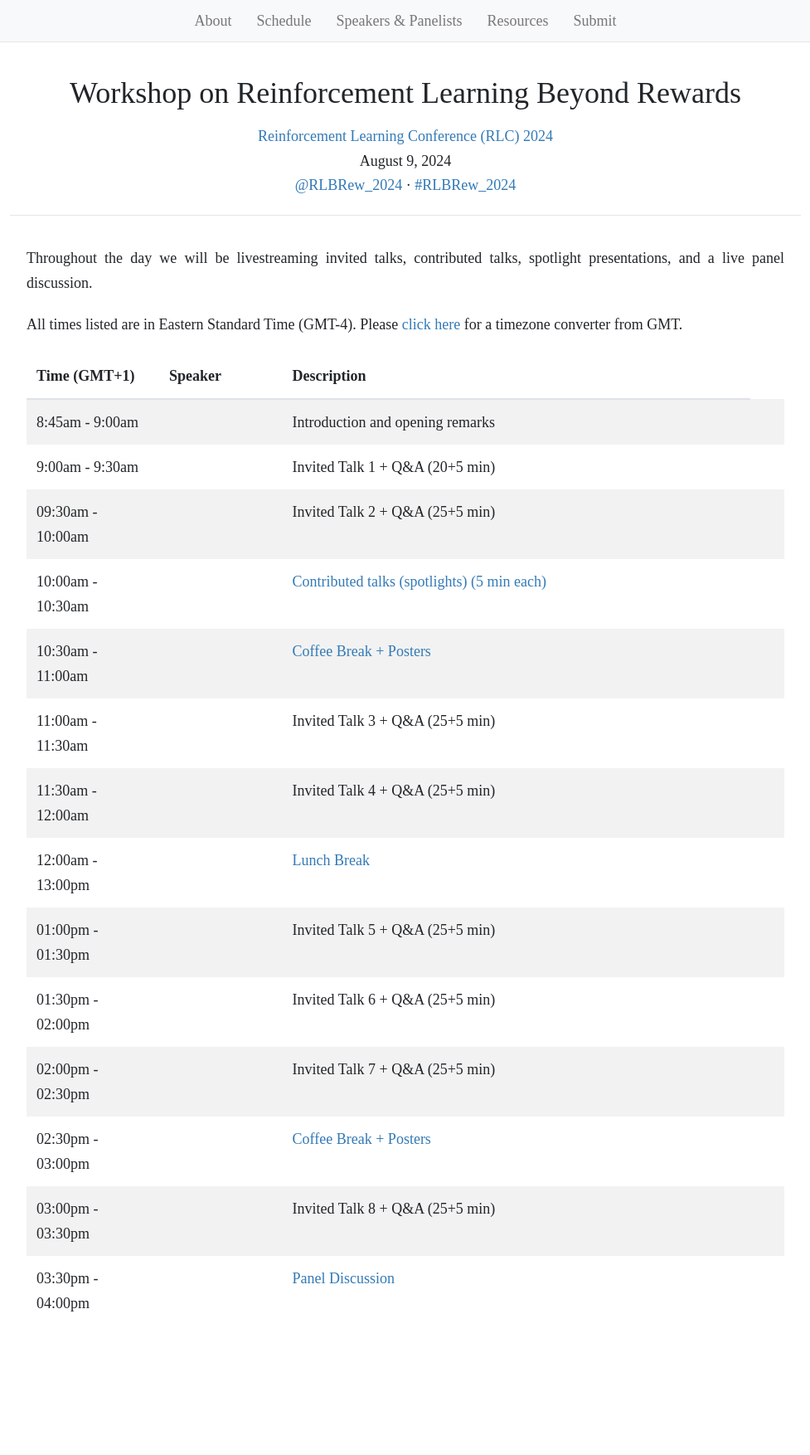
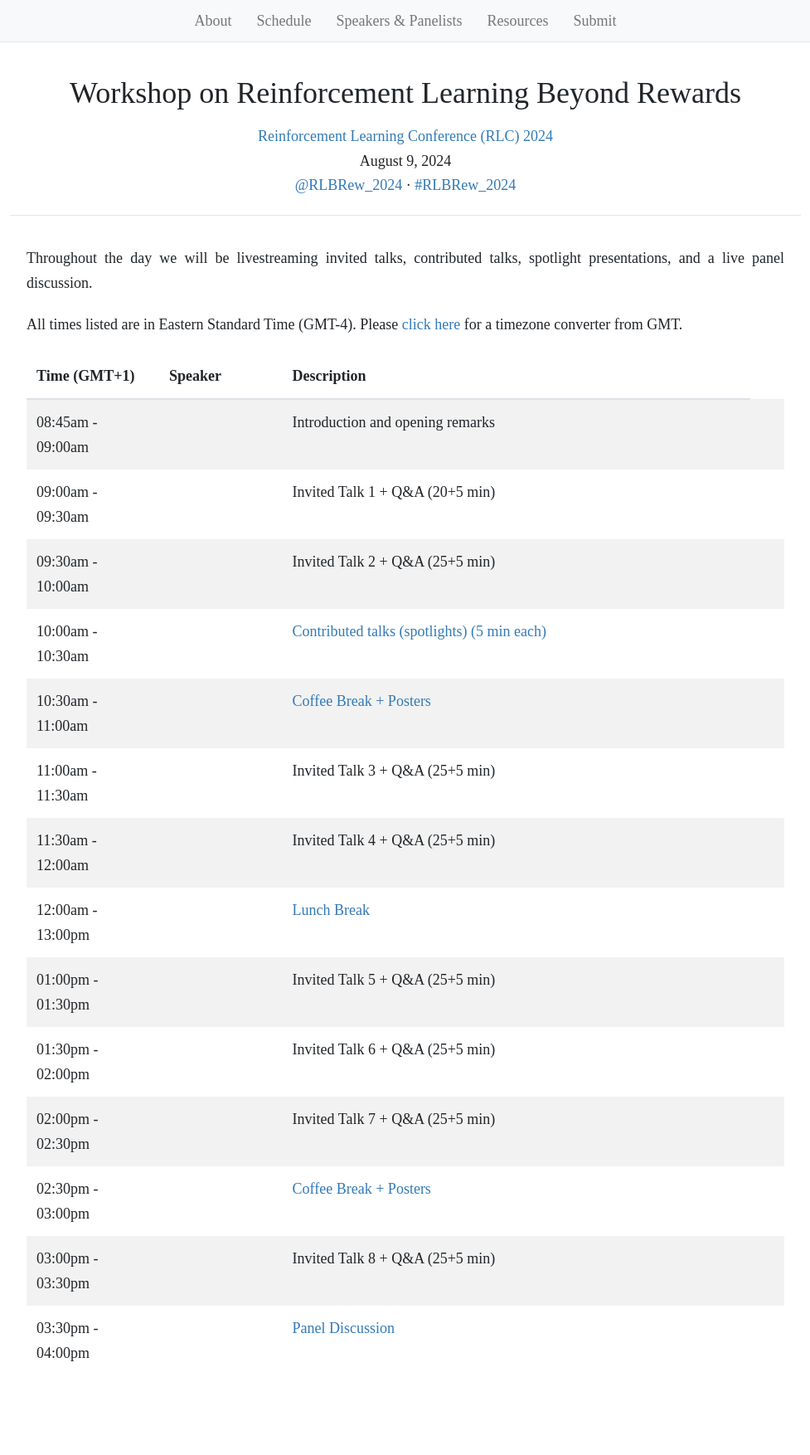
Before and after one commit to rlbrew-workshop/rlbrew-workshop.github.io, a Jekyll site: the page built from schedule.html, in a window 1280 px wide. Shown: the whole page at 83% size, without its empty margins (151-1128 px from the left). Built offline with Jekyll 4.4.1, drawn with Linux system fonts in a browser that asks for light colours; nearby versions of some CDN libraries; before the commit the page ends 1694 px from its top, so only the background shows below that.

Commit message:
Update schedule.html

```diff
--- a/schedule.html
+++ b/schedule.html
@@ -17,13 +17,13 @@ layout: default
     </thead>
     <tbody>
       <tr>
-        <td>8:45am - 9:00am</td>
+        <td>08:45am - 09:00am</td>
         <td></td>
         <td>Introduction and opening remarks</td>
         <td></td>
       </tr>
       <tr>
-        <td>9:00am - 9:30am</td>
+        <td>09:00am - 09:30am</td>
         <td></td>
         <td>Invited Talk 1 + Q&A (20+5 min)</td>
         <td></td>
```
